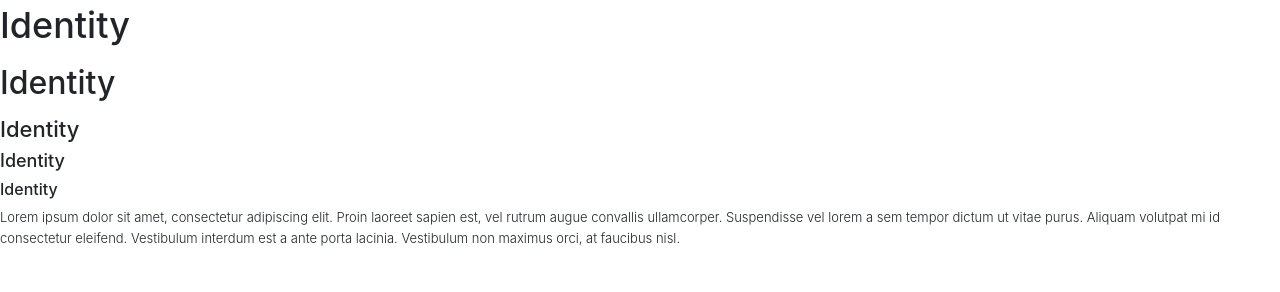
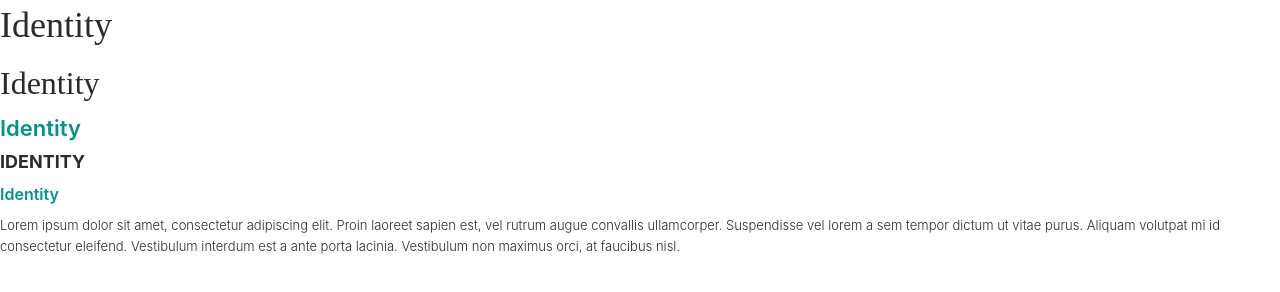
Before and after one commit to KawaiiHannah/lgaq, a website: page index.html in a window 1280 px wide. Drawn offline with nearby package versions, Linux system fonts and the light colour scheme; a script that the page names is missing.

Commit message:
Finalise heading styles based on styleguide

```diff
--- a/assets/scss/config/_vars.scss
+++ b/assets/scss/config/_vars.scss
@@ -6,12 +6,14 @@
 $primary:                      #009586; // Teal
 $secondary:                    #2b2b2b; // Black/Charcoal
 $light:                        #e2e2e2; // Light grey
+$gray-900:                     $secondary; // Set the dark grey to ours
 
 
 // Typefaces
 $font-family-sans-serif:       'Muli', -apple-system, BlinkMacSystemFont, "Segoe UI", Roboto, "Helvetica Neue", Arial, "Noto Sans", sans-serif, "Apple Color Emoji", "Segoe UI Emoji", "Segoe UI Symbol", "Noto Color Emoji"; // Main font stack
 $font-family-script:           'Satisfy', script;
 $headings-font-family:         $font-family-sans-serif;
+$font-weight-semi-bold:        600;
 
 
 // Text Sizing
--- a/assets/scss/elements/_headings.scss
+++ b/assets/scss/elements/_headings.scss
@@ -7,7 +7,7 @@ h1,
 .h1,
 h2,
 .h2 {
-	font-family: $headings-font-family;
+	font-family: $font-family-script;
 }
 
 h1,
@@ -22,5 +22,21 @@ h2,
 
 h3,
 .h3 {
+	line-height: _calc-rem( 25px );
+	font-weight: $font-weight-semi-bold;
+	color: theme-color( primary );
+}
 
+h4,
+.h4 {
+	line-height: _calc-rem( 25px );
+	text-transform: uppercase;
+	font-weight: $font-weight-bold;
 }
+
+h5,
+.h5 {
+	line-height: _calc-rem( 25px );
+	font-weight: $font-weight-semi-bold;
+	color: theme-color( primary );
+}
```
Also changed, not shown: assets/css/main.css.
